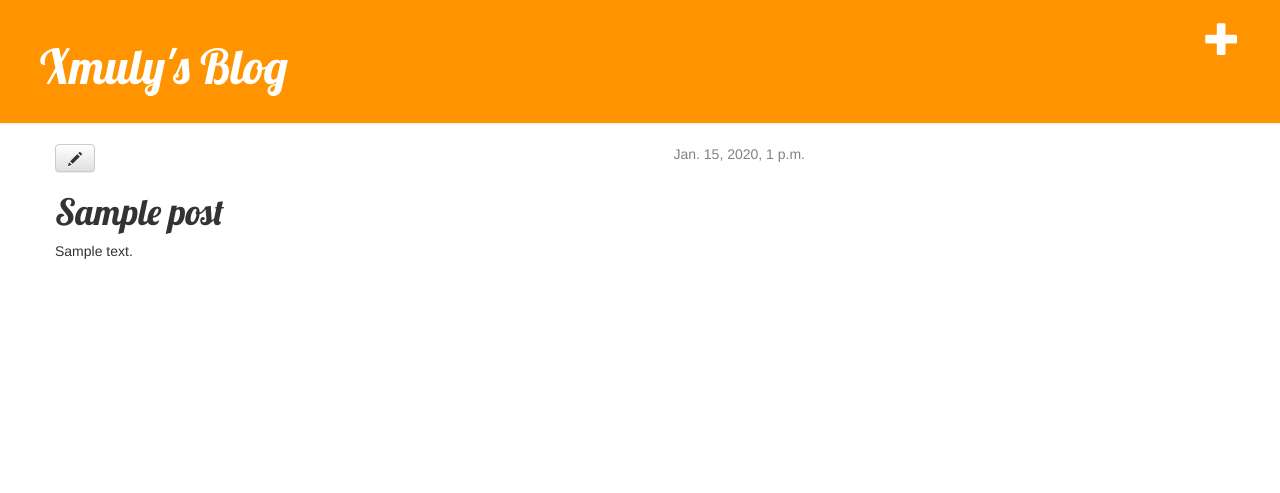
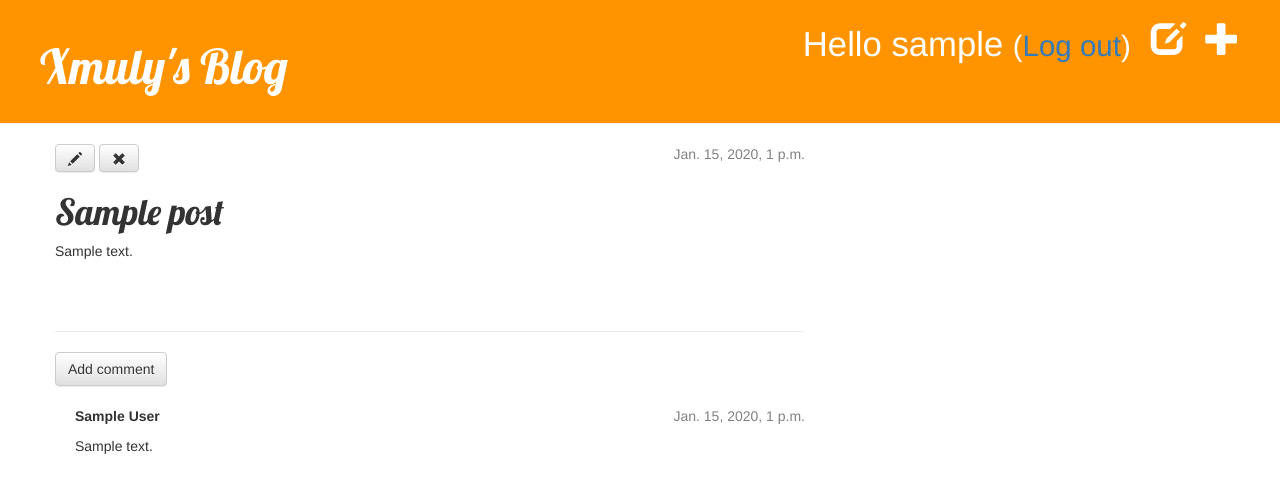
Before and after one commit to Xmully/my_first_blog, a Django app: page /post/1/ in a window 1280 px wide. Shown: the top 493 px of the page. Run offline with Django 3.2, Linux system fonts and the light colour scheme; a user stored in the database is signed in; tables that the repository leaves empty hold one stand-in row (values such as "Sample post"); some libraries are stand-ins or nearby versions.

Commit message:
add commits

```diff
--- a/blog/admin.py
+++ b/blog/admin.py
@@ -1,5 +1,8 @@
 from django.contrib import admin
-from .models import Post
+from .models import Post, Comment
+
+
 
 admin.site.register(Post)
+admin.site.register(Comment)
 # Register your models here.
--- a/blog/models.py
+++ b/blog/models.py
@@ -18,4 +18,22 @@ class Post(models.Model):
     def __str__(self):
         return self.title
 
+
+class Comment(models.Model):
+    post = models.ForeignKey('blog.Post', related_name='comments')
+    author = models.CharField(max_length=200)
+    text = models.TextField()
+    created_date = models.DateTimeField(default=timezone.now)
+    approved_comment = models.BooleanField(default=False)
+
+    def approve(self):
+        self.approved_comment = True
+        self.save()
+
+    def __str__(self):
+        return self.text
+
+def approved_comments(self):
+    return self.comments.filter(approved_comment=True)
+
 # Create your models here.
--- a/blog/static/css/blog.css
+++ b/blog/static/css/blog.css
@@ -32,6 +32,7 @@
         width: 100%;
     }
 
+
     .top-menu, .top-menu:hover, .top-menu:visited {
         color: #ffffff;
         float: right;
@@ -46,3 +47,7 @@
     .post h1 a, .post h1 a:visited {
         color: #000000;
     }
+
+    .comment {
+    	margin: 20px 0px 20px 20px;
+}
--- a/blog/templates/blog/base.html
+++ b/blog/templates/blog/base.html
@@ -11,6 +11,10 @@
             <div class="page-header">
                 {% if user.is_authenticated %}
                      <a href="{% url 'post_new' %}" class="top-menu"><span class="glyphicon glyphicon-plus"></span></a>
+                     <a href="{% url 'post_draft_list' %}" class="top-menu"><span class="glyphicon glyphicon-edit"></span></a>
+    		     <p class="top-menu">Hello {{ user.username }} <small>(<a href="{% url 'logout' %}">Log out</a>)</small></p>
+		  {% else %}
+           	     <a href="{% url 'login' %}" class="top-menu"><span class="glyphicon glyphicon-lock"></span></a>
                 {% endif %}
                      <h1><a href="/">Xmuly&#39;s Blog</a></h1>
             </div>
--- a/blog/templates/blog/post_detail.html
+++ b/blog/templates/blog/post_detail.html
@@ -2,16 +2,45 @@
 
     {% block content %}
         <div class="post">
+
 	{% if post.published_date %}
     		<div class="date">
       	 		 {{ post.published_date }}
     		</div>
+	{% else %}
+   		 <a class="btn btn-default" href="{% url 'post_publish' pk=post.pk %}">Publish</a>
 	{% endif %}
 
         {% if user.is_authenticated %}
 	        <a class="btn btn-default" href="{% url 'post_edit' pk=post.pk %}"><span class="glyphicon glyphicon-pencil"></span></a>
+		<a class="btn btn-default" href="{% url 'post_remove' pk=post.pk %}"><span class="glyphicon glyphicon-remove"></span></a>
+	{% else %}
+                <a href="{% url 'login' %}" class="top-menu"><span class="glyphicon glyphicon-lock"></span></a>
 	{% endif %}
             <h1>{{ post.title }}</h1>
             <p>{{ post.text|linebreaksbr }}</p>
         </div>
+<hr>
+
+<a class="btn btn-default" href="{% url 'add_comment_to_post' pk=post.pk %}">Add comment</a>
+
+
+{% for comment in post.comments.all %}
+    {% if user.is_authenticated or comment.approved_comment %}
+    <div class="comment">
+        <div class="date">
+            {{ comment.created_date }}
+            {% if not comment.approved_comment %}
+                <a class="btn btn-default" href="{% url 'comment_remove' pk=comment.pk %}"><span class="glyphicon glyphicon-remove"></span></a>
+                <a class="btn btn-default" href="{% url 'comment_approve' pk=comment.pk %}"><span class="glyphicon glyphicon-ok"></span></a>
+            {% endif %}
+        </div>
+        <strong>{{ comment.author }}</strong>
+        <p>{{ comment.text|linebreaks }}</p>
+    </div>
+    {% endif %}
+{% empty %}
+    <p>No comments here yet :(</p>
+{% endfor %}
+
     {% endblock %}
--- a/blog/templates/blog/post_list.html
+++ b/blog/templates/blog/post_list.html
@@ -8,6 +8,7 @@
                 </div>
                  <h1><a href="{% url 'post_detail' pk=post.pk %}">{{ post.title }}</a></h1>
                 <p>{{ post.text|linebreaksbr }}</p>
+		<a href="{% url 'post_detail' pk=post.pk %}">Comments: {{ post.approved_comments.count }}</a>
             </div>
         {% endfor %}
     {% endblock content %}
--- a/blog/urls.py
+++ b/blog/urls.py
@@ -3,7 +3,21 @@ from .import views
 
 urlpatterns = [
         url(r'^$', views.post_list, name='post_list'),
-        url(r'^post/(?P<pk>[0-9]+)/$', views.post_detail,           name='post_detail'),
+        url(r'^post/(?P<pk>[0-9]+)/$', views.post_detail, name='post_detail'),
         url(r'^post/new/$', views.post_new, name='post_new'),
         url(r'^post/(?P<pk>[0-9]+)/edit/$', views.post_edit, name='post_edit'),
+        url(r'^drafts/$', views.post_draft_list, name='post_draft_list'),
+
+	url(r'^post/(?P<pk>\d+)/publish/$', views.post_publish,     name='post_publish'),
+
+	url(r'^post/(?P<pk>\d+)/remove/$', views.post_remove,    name='post_remove'),
+
+
+        url(r'^post/(?P<pk>\d+)/comment/$', views.add_comment_to_post, name='add_comment_to_post'),
+
+        url(r'^comment/(?P<pk>\d+)/approve/$', views.comment_approve, name='comment_approve'),
+
+        url(r'^comment/(?P<pk>\d+)/remove/$', views.comment_remove, name='comment_remove'),
+
+
 ]
--- a/blog/views.py
+++ b/blog/views.py
@@ -1,8 +1,11 @@
 from django.shortcuts import render, get_object_or_404
 from django.utils import timezone
-from .models import Post
-from .forms import PostForm
+from django.contrib.auth.decorators import login_required
 from django.shortcuts import redirect
+from .models import Post, Comment
+from .forms import PostForm, CommentForm
+
+
 
 def post_list(request):
     posts = Post.objects.filter(published_date__lte=timezone.now()).order_by('published_date')
@@ -12,13 +15,14 @@ def post_detail(request, pk):
         post = get_object_or_404(Post, pk=pk)
         return render(request, 'blog/post_detail.html', {'post': post})
 
+@login_required
 def post_new(request):
         if request.method == "POST":
             form = PostForm(request.POST)
             if form.is_valid():
                 post = form.save(commit=False)
                 post.author = request.user
-                post.published_date = timezone.now()
+               # post.published_date = timezone.now()
                 post.save()
                 return redirect('blog.views.post_detail', pk=post.pk)
         else:
@@ -32,10 +36,53 @@ def post_edit(request, pk):
             if form.is_valid():
                 post = form.save(commit=False)
                 post.author = request.user
-                post.published_date = timezone.now()
+               # post.published_date = timezone.now()
                 post.save()
                 return redirect('blog.views.post_detail', pk=post.pk)
         else:
             form = PostForm(instance=post)
         return render(request, 'blog/post_edit.html', {'form': form})
+
+@login_required
+def post_draft_list(request):
+    posts = Post.objects.filter(published_date__isnull=True).order_by('created_date')
+    return render(request, 'blog/post_draft_list.html', {'posts': posts})
+
+@login_required
+def post_publish(self):
+    self.published_date = timezone.now()
+    self.save()
+
+@login_required
+def post_remove(request, pk):
+    post = get_object_or_404(Post, pk=pk)
+    post.delete()
+    return redirect('post_list')
+
+
+def add_comment_to_post(request, pk):
+    post = get_object_or_404(Post, pk=pk)
+    if request.method == "POST":
+        form = CommentForm(request.POST)
+        if form.is_valid():
+            comment = form.save(commit=False)
+            comment.post = post
+            comment.save()
+            return redirect('post_detail', pk=post.pk)
+    else:
+        form = CommentForm()
+    return render(request, 'blog/add_comment_to_post.html', {'form': form})
+
+@login_required
+def comment_approve(request, pk):
+    comment = get_object_or_404(Comment, pk=pk)
+    comment.approve()
+    return redirect('post_detail', pk=comment.post.pk)
+
+@login_required
+def comment_remove(request, pk):
+    comment = get_object_or_404(Comment, pk=pk)
+    post_pk = comment.post.pk
+    comment.delete()
+    return redirect('post_detail', pk=post_pk)
 # Create your views here.
--- a/site01/settings.py
+++ b/site01/settings.py
@@ -83,6 +83,9 @@ DATABASES = {
 }
 
 
+LOGIN_REDIRECT_URL = '/'
+
+
 # Password validation
 # https://docs.djangoproject.com/en/1.9/ref/settings/#auth-password-validators
 
--- a/site01/urls.py
+++ b/site01/urls.py
@@ -17,7 +17,12 @@ Including another URLconf
 from django.conf.urls import include, url
 from django.contrib import admin
 
+from django.contrib.auth import views
+
+
 urlpatterns = [
     url(r'^admin/', admin.site.urls),
+    url(r'^accounts/login/$', views.login, name='login'),
+    url(r'^accounts/logout/$', views.logout, name='logout', kwargs={'next_page': '/'}),
     url(r'', include('blog.urls')),
 ]
```
Also changed, not shown: blog/forms.py (+7 -1 lines), blog/templates/blog/add_comment_to_post.html (added, +9 -0 lines), blog/templates/blog/post_draft_list.html (added, +11 -0 lines), blog/templates/registration/login.html (added, +24 -0 lines), blog/migrations/0002_comment.py (added). Lines whose indentation alone changed are shown as unchanged.
